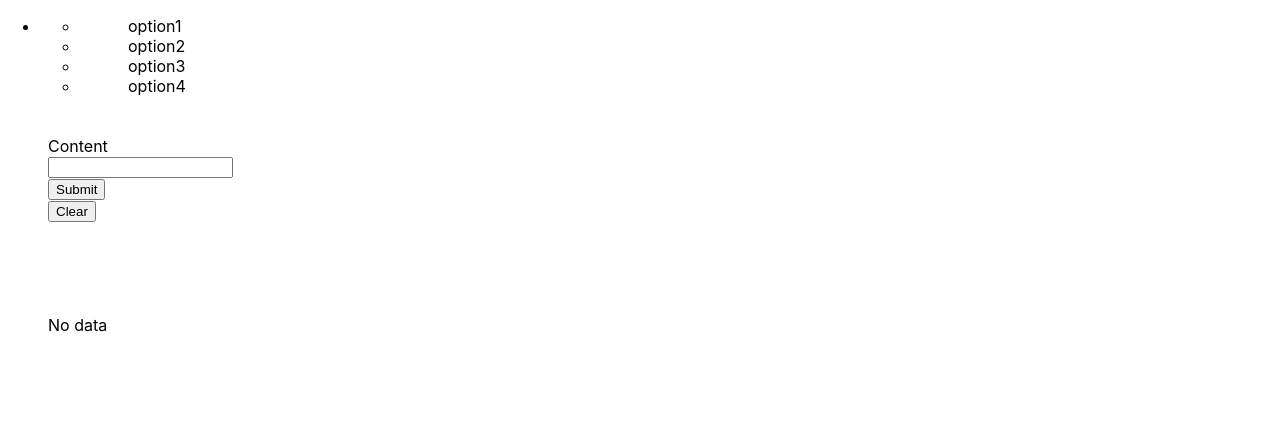
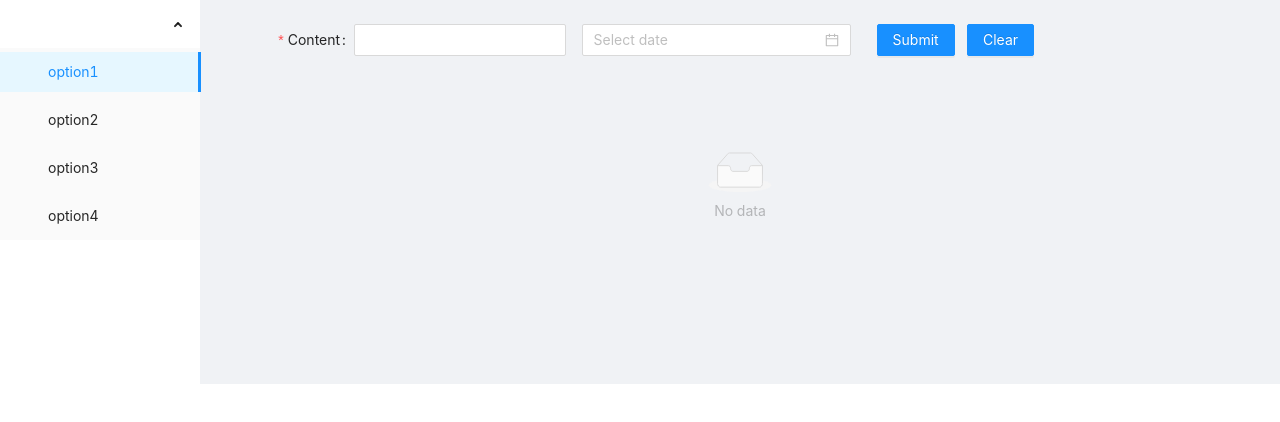
Before and after one commit to noobmyq/my-todo, a React (Create React App) app in the folder frontend/: page / in a window 1280 px wide. Shown: the top 422 px of the page. Built offline with nearby package versions, Linux system fonts and the light colour scheme.

Commit message:
better UI

```diff
--- a/frontend/src/components/App.css
+++ b/frontend/src/components/App.css
@@ -1,3 +1,4 @@
+@import '~antd/dist/antd.css';
 .site-layout-background {
     background: rgb(255, 255, 255);
 }
--- a/frontend/src/components/App.tsx
+++ b/frontend/src/components/App.tsx
@@ -1,13 +1,13 @@
 /*
  * @Date: 2021-12-21 18:08:09
- * @LastEditTime: 2021-12-23 21:08:12
+ * @LastEditTime: 2021-12-24 14:23:54
  * @FilePath: /new-simple-todo/my-todo/frontend/src/components/App.tsx
  */
 import React, { Component, FormEvent, useState } from 'react';
 import './App.css';
 // import Header from "./Header"
 import { observer } from "mobx-react";
-import { Layout, List, Row, Form, Button, Divider, Drawer, Input, Typography, Menu } from 'antd';
+import { Layout, List, Row, Form, Button, Divider, Drawer, Input, Typography, Menu, Space, DatePicker } from 'antd';
 import todoContext from './Todos';
 import { TodoItem } from '../constant/interface';
 // import { Content } from 'antd/lib/layout/layout';
@@ -48,13 +48,22 @@ const { SubMenu } = Menu;
     filterTodo(allTodo: TodoItem[]): TodoItem[] {
         return allTodo.filter((item, index, array) => { return item.status == 0; });
     }
+
+    onChange(value: any, dateString: any) {
+        console.log('Selected Time: ', value);
+        console.log('Formatted Selected Time: ', dateString);
+    }
+    onOk(value: any) {
+        console.log('onOk: ', value);
+    }
+
     render() {
         const wholeData = todoContext.todoList;
         const todoData = this.filterTodo(wholeData);
         console.log(todoData)
         return (
             <Layout>
-                <Layout>
+
                 <Sider width={200} className="site-layout-background">
                     <Menu
                         mode="inline"
@@ -93,6 +102,9 @@ const { SubMenu } = Menu;
                             >
                                 <Input />
                             </Form.Item>
+                            <Space direction='vertical' size={12}>
+                                <DatePicker showTime onChange={this.onChange} onOk={this.onOk} />
+                            </Space>
                             <Form.Item wrapperCol={{ offset: 8, span: 16 }}>
                                 <Button type="primary" htmlType="submit">
                                     Submit
@@ -152,8 +164,7 @@ const { SubMenu } = Menu;
                         </Drawer>
                     </Content>
                 </Layout>
-                </Layout>
-            </Layout>
+            </Layout >
         );
     }
 
```
Also changed, not shown: 2 other files (tests, documents, lock files or other folders). Lines whose indentation alone changed are shown as unchanged.
